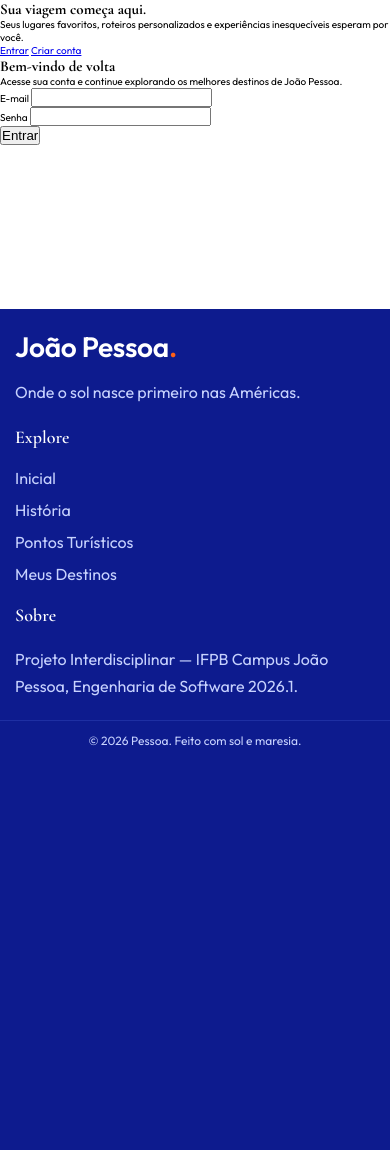
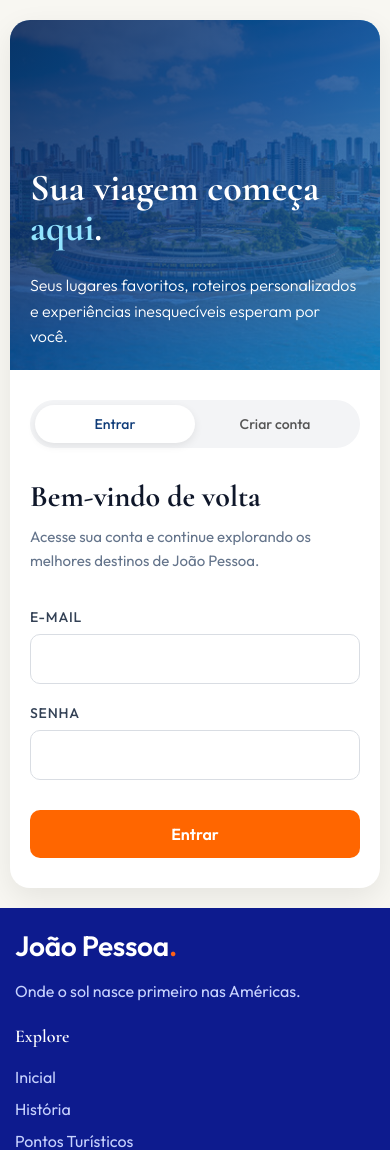
Before and after one commit to jmanoeldev/Vem-pra-Jampa, a Flask app: page /login in a window 390 px wide. Shown: the part 84-1234 px from the top of the page. Before the commit the page ends 830 px from the top, so only its background shows below. Run offline with Flask 3, Linux system fonts and the light colour scheme.

Commit message:
feat: Adiciona estilização e responsividade nas páginas de acesso

```diff
--- a/static/css/auth.css
+++ b/static/css/auth.css
@@ -0,0 +1,320 @@
+html {
+    font-size: 62.5%;
+}
+
+.pagina-login, .pagina-cadastro {
+    min-height: 100vh;
+    display: flex;
+    justify-content: center;
+    align-items: center;
+    padding: 4rem 2rem;
+    background-color: #F8F7F2;
+    font-family: 'Outfit', sans-serif;
+}
+
+.container-autenticacao {
+    width: 100%;
+    max-width: 120rem;
+    min-height: 70rem;
+    display: flex;
+    background-color: #FFFFFF;
+    border-radius: 2rem;
+    overflow: hidden;
+    box-shadow:0 1rem 3rem rgba(0, 0, 0, 0.08);
+}
+
+.painel-apresentacao {
+    flex: 1;
+    position: relative;
+    display: flex;
+    padding: 5rem;
+    overflow: hidden;
+    background-size: cover;
+    background-position: center;
+    background-repeat: no-repeat;
+    color: #FFFFFF
+}
+
+.painel-login {
+    background-image:
+        linear-gradient(135deg,
+        rgba(8, 37, 87, 0.88),
+        rgba(11, 67, 140, 0.82),
+        rgba(18, 122, 196, 0.70)
+        ),
+        url(/static/images/painel-apresentação01.jpg);
+}
+
+.painel-cadastro {
+    background-image:
+        linear-gradient(135deg,
+        rgba(8, 37, 87, 0.88),
+        rgba(11, 67, 140, 0.82),
+        rgba(18, 122, 196, 0.70)
+        ),
+        url(/static/images/painel-apresentação01.jpg);
+}
+
+.conteudo-apresentacao {
+    width: 100%;
+    max-width: 60rem;
+    margin-top: auto;
+    padding: 4rem 5rem;
+}
+
+.titulo-apresentacao {
+    font-family: 'Cormorant Garamond', serif;
+    font-weight: 700;
+    margin-bottom: 2.4rem;
+    font-size: 6.4rem;
+    line-height: 1.05;
+}
+
+.titulo-apresentacao span {
+    color: #92e4ff;
+}
+
+.texto-apresentacao {
+    font-size: 1.8rem;
+    font-weight: 300;
+    line-height: 1.8;
+}
+
+.painel-formulario {
+    flex: 1;
+    display: flex;
+    flex-direction: column;
+    justify-content: center;
+    padding: 10rem;
+}
+
+.alternador-formularios {
+    display: flex;
+    margin-bottom: 4rem;
+    border-radius: 5rem;
+    background-color: #F3F4F6;
+    padding: .5rem;
+}
+
+.botao-alternador {
+    flex: 1;
+    text-align: center;
+    padding: 1.2rem;
+    border-radius: 5rem;
+    text-decoration: none;
+    font-size: 1.5rem;
+    font-weight: 500;
+    color: #555555;
+    transition: .3s;
+}
+
+.botao-alternador.ativo {
+    background-color: #FFFFFF;
+    color: #0E3B78;
+    box-shadow:
+        0 .3rem .8rem rgba(0,0,0,.08);
+}
+
+.cabecalho-formulario {
+    margin-bottom: 3.5rem;
+}
+
+.titulo-formulario {
+    font-family: 'Cormorant Garamond', serif;
+    font-size: 4.4rem;
+    font-weight: 700;
+    color: #0F172A;
+    margin-bottom: 1rem;
+}
+
+.subtitulo-formulario {
+    font-size: 1.6rem;
+    color: #64748B;
+    line-height: 1.6;
+}
+
+.formulario-login, .formulario-cadastro {
+    display: flex;
+    flex-direction: column;
+    gap: 2rem;
+}
+
+.grupo-campo {
+    display: flex;
+    flex-direction: column;
+    gap: .8rem;
+}
+
+.grupo-campo label {
+    font-size: 1.4rem;
+    font-weight: 500;
+    color: #334155;
+    text-transform: uppercase;
+    letter-spacing: .08rem;
+}
+
+.grupo-campo input {
+    width: 100%;
+    padding: 1.6rem;
+    border: .1rem solid #D9DDE3;
+    border-radius: 1rem;
+    font-size: 1.6rem;
+    font-family: 'Outfit', sans-serif;
+    transition: .3s;
+}
+
+.grupo-campo input:focus {
+    outline: none;
+    border-color: #0E3B78;
+    box-shadow:
+        0 0 0 .3rem rgba(14,59,120,.15);
+}
+
+.botao-principal {
+    margin-top: 1rem;
+    padding: 1.6rem;
+    border: none;
+    border-radius: 1rem;
+    background-color: #FF6600;
+    color: #FFFFFF;
+    font-family: 'Outfit', sans-serif;
+    font-size: 1.6rem;
+    font-weight: 600;
+    cursor: pointer;
+    transition: .3s;
+}
+
+.botao-principal:hover {
+    background-color: #ff7b22;
+    transform: translateY(-.2rem);
+}
+
+/* TABLET */
+
+@media (max-width: 1024px) {
+
+    .container-autenticacao {
+        max-width: 95rem;
+    }
+
+    .painel-formulario {
+        padding: 6rem;
+    }
+
+    .conteudo-apresentacao {
+        padding: 3rem;
+    }
+
+    .titulo-apresentacao {
+        font-size: 5.4rem;
+    }
+
+    .titulo-formulario {
+        font-size: 3.8rem;
+    }
+}
+
+/* TABLET PEQUENO */
+
+@media (max-width: 900px) {
+
+    .painel-formulario {
+        padding: 4rem;
+    }
+
+    .conteudo-apresentacao {
+        padding: 2rem;
+    }
+
+    .titulo-apresentacao {
+        font-size: 4.8rem;
+    }
+
+    .texto-apresentacao {
+        font-size: 1.6rem;
+    }
+
+    .titulo-formulario {
+        font-size: 3.4rem;
+    }
+}
+
+/* MOBILE */
+
+@media (max-width: 768px) {
+
+    .pagina-login,
+    .pagina-cadastro {
+        padding: 2rem 1rem;
+    }
+
+    .container-autenticacao {
+        flex-direction: column;
+        min-height: auto;
+    }
+
+    .painel-apresentacao {
+        min-height: 35rem;
+        padding: 2rem;
+    }
+
+    .conteudo-apresentacao {
+        padding: 0;
+        max-width: 100%;
+    }
+
+    .titulo-apresentacao {
+        font-size: 4.5rem;
+    }
+
+    .texto-apresentacao {
+        font-size: 1.6rem;
+        line-height: 1.6;
+    }
+
+    .painel-formulario {
+        padding: 4rem 3rem;
+    }
+
+    .titulo-formulario {
+        font-size: 3.6rem;
+    }
+}
+
+/* MOBILE PEQUENO */
+
+@media (max-width: 480px) {
+
+    .alternador-formularios {
+        margin-bottom: 3rem;
+    }
+
+    .botao-alternador {
+        font-size: 1.4rem;
+        padding: 1rem;
+    }
+
+    .titulo-apresentacao {
+        font-size: 3.8rem;
+    }
+
+    .titulo-formulario {
+        font-size: 3rem;
+    }
+
+    .subtitulo-formulario {
+        font-size: 1.5rem;
+    }
+
+    .painel-formulario {
+        padding: 3rem 2rem;
+    }
+
+    .grupo-campo input {
+        padding: 1.4rem;
+    }
+
+    .botao-principal {
+        padding: 1.4rem;
+    }
+}
--- a/templates/cadastro.html
+++ b/templates/cadastro.html
@@ -19,7 +19,7 @@
 
     <section class="container-autenticacao">
 
-        <div class="painel-apresentacao">
+        <div class="painel-apresentacao painel-cadastro">
 
             <div class="conteudo-apresentacao">
 
--- a/templates/login.html
+++ b/templates/login.html
@@ -19,11 +19,11 @@
 
     <section class="container-autenticacao">
 
-        <div class="painel-apresentacao">
+        <div class="painel-apresentacao painel-login">
 
             <div class="conteudo-apresentacao">
 
-                <h1 class="titulo-apresentacao">Sua viagem começa <span>aqui.</span></h1>
+                <h1 class="titulo-apresentacao">Sua viagem começa <span>aqui</span>.</h1>
                 <p class="texto-apresentacao">Seus lugares favoritos, roteiros personalizados e experiências inesquecíveis esperam por você.</p>
 
             </div>
```
